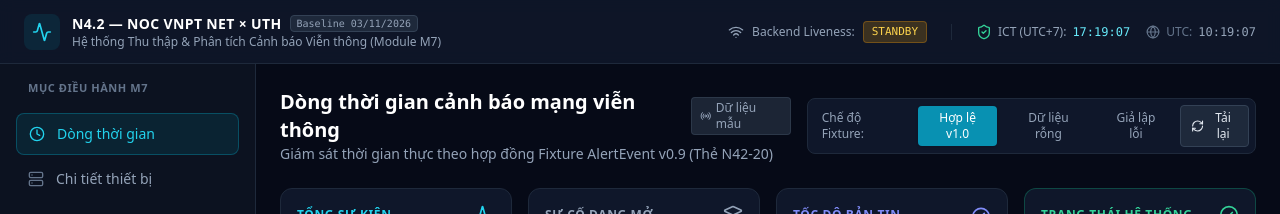
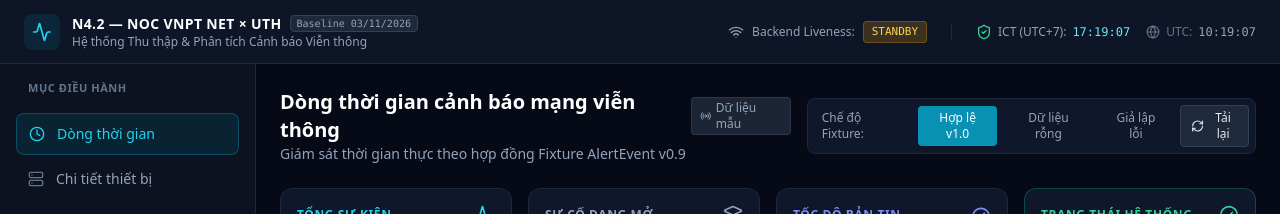
Before and after one commit to NhutIT-flu/telecom-alert-correlation-n42, a React (Vite) app in the folder frontend/: page / in a window 1280 px wide. Shown: the top 214 px of the page. Built offline with nearby package versions, Linux system fonts and the light colour scheme; no server answers.

Commit message:
refactor: chuan hoa text giao dien loai bo thong tin danh dau noi bo (N42-20)

```diff
--- a/frontend/src/components/common/Header.tsx
+++ b/frontend/src/components/common/Header.tsx
@@ -52,7 +52,7 @@ export const Header: React.FC = () => {
               Baseline 03/11/2026
             </span>
           </div>
-          <p className="text-xs text-slate-400">Hệ thống Thu thập & Phân tích Cảnh báo Viễn thông (Module M7)</p>
+          <p className="text-xs text-slate-400">Hệ thống Thu thập & Phân tích Cảnh báo Viễn thông</p>
         </div>
       </div>
 
@@ -70,7 +70,7 @@ export const Header: React.FC = () => {
                 : 'bg-amber-500/20 text-amber-300 border border-amber-500/30'
             }`}
           >
-            {backendStatus === 'UP' ? 'ONLINE (GET /api/health)' : backendStatus === 'MOCK' ? 'DEV MOCK (W2–W4)' : 'STANDBY'}
+            {backendStatus === 'UP' ? 'ONLINE (GET /api/health)' : backendStatus === 'MOCK' ? 'DEV MOCK' : 'STANDBY'}
           </span>
         </div>
 
--- a/frontend/src/components/common/Sidebar.tsx
+++ b/frontend/src/components/common/Sidebar.tsx
@@ -35,7 +35,7 @@ export const Sidebar: React.FC<SidebarProps> = ({ currentTab, onSelectTab }) =>
     <aside className="w-64 border-r border-slate-800 bg-slate-900/50 flex flex-col justify-between p-4">
       <div>
         <div className="px-3 mb-4 text-[11px] font-semibold tracking-wider text-slate-500 uppercase">
-          Mục điều hành M7
+          Mục điều hành
         </div>
         <nav className="space-y-1">
           {menuItems.map((item) => {
--- a/frontend/src/pages/DashboardOverviewPage.tsx
+++ b/frontend/src/pages/DashboardOverviewPage.tsx
@@ -96,7 +96,7 @@ export const DashboardOverviewPage: React.FC = () => {
             </span>
           </h2>
           <p className="text-sm text-slate-400">
-            Giám sát thời gian thực theo hợp đồng Fixture AlertEvent v0.9 (Thẻ N42-20)
+            Giám sát thời gian thực theo hợp đồng Fixture AlertEvent v0.9
           </p>
         </div>
 
```
